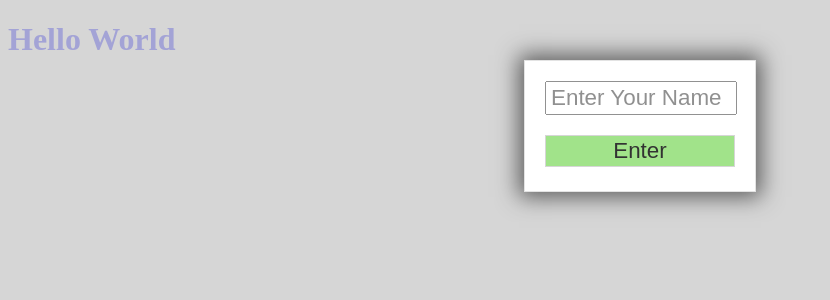
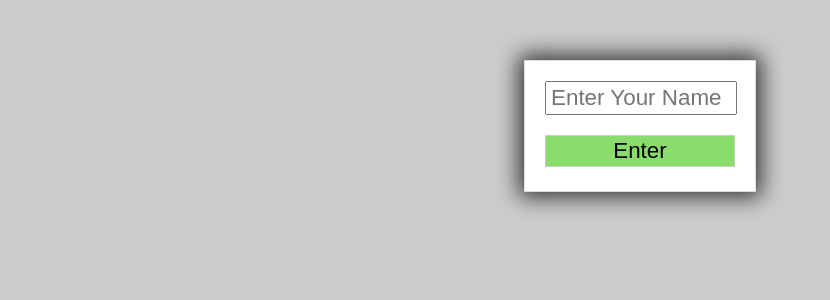
Before and after one commit to DCSIL-summer-course/react-firebase, a React app: page / in a window 1280 px wide. Shown: the top 300 px of the page, without its empty margins (0-830 px from the left). Built offline with nearby package versions, Linux system fonts and the light colour scheme.

Commit message:
basic message stuff in place

```diff
--- a/index.html
+++ b/index.html
@@ -2,6 +2,7 @@
 <html>
 <head>
   <title>React Firebase</title>
+  <link rel="stylesheet" href="style.css" media="screen" title="no title" charset="utf-8">
 </head>
 <body>
   <div id="root"></div>
--- a/src/App.js
+++ b/src/App.js
@@ -7,6 +7,8 @@ import thunkMiddleware from 'redux-thunk';
 
 import rootReducer from './reducers/index.js';
 import SignIn from './components/SignIn.js';
+import Messages from './components/Messages.js';
+import SendMessage from './components/SendMessage.js';
 
 const store = createStore(
   rootReducer,
@@ -27,9 +29,8 @@ class App extends Component {
       <Provider store={store}>
         <div>
           <SignIn />
-          <h1 style={{color: 'blue'}}>
-            Hello World
-          </h1>
+          <Messages />
+          <SendMessage />
         </div>
       </Provider>
     );
--- a/src/components/Messages.js
+++ b/src/components/Messages.js
@@ -0,0 +1,54 @@
+import React from 'react';
+import { connect } from 'react-redux';
+
+const MESSAGES=[
+  {key: '1', userName: 'Ted', text: 'hello world', timeStamp: Date.now()},
+  {key: '2', userName: 'Maria', text: 'Why would you?', timeStamp: Date.now() - 10000},
+  {key: '3', userName: 'Liam', text: 'Wooooo', timeStamp: Date.now() - 15000, isMe: true},
+  {key: '4', userName: 'Mark', text: 'Hello Universe...', timeStamp: Date.now() - 20000}
+];
+
+function Messages({messages=MESSAGES}){
+  var meStyle = {float: 'right', backgroundColor: '#2291FA', color: '#fff'};
+  return (
+    <div>
+      <ul style={styles.messageOuter}>
+        {messages.map((message) => {
+          var f = message.isMe ?  meStyle : {};
+          var style = Object.assign({}, styles.message, f);
+          return (
+            <li key={message.key} style={style}>
+              <div>{message.userName}</div>
+              <div>{message.text}</div>
+              <div>{message.timeStamp}</div>
+            </li>
+          );
+        })}
+      </ul>
+    </div>
+  );
+}
+
+const styles = {
+  messageOuter: {
+    margin: 0,
+    padding: 0
+  },
+  message: {
+    listStyle: 'none',
+    backgroundColor: '#ddd',
+    padding: '6px',
+    borderRadius: '4px',
+    margin: '6px 0',
+    float: 'left',
+    width: '80%'
+  }
+}
+
+const mapStateToProps = (state) => {
+  return {messages: state.messages};
+}
+
+Messages = connect(mapStateToProps)(Messages);
+
+export default Messages
--- a/src/components/SendMessage.js
+++ b/src/components/SendMessage.js
@@ -0,0 +1,53 @@
+import React, { Component } from 'react';
+import { connect } from 'react-redux';
+
+class SendMessage extends Component {
+  constructor(props){
+    super(props);
+    this.state = {
+      message: ''
+    };
+  }
+
+  onMessageChange(e){
+    this.setState({message: e.target.value});
+  }
+
+  onSend(){
+    this.props.sendMessage(this.props.name, this.state.message);
+    this.setState({message: ''});
+  }
+
+  render(){
+    return (
+      <div>
+        <input
+          type="text"
+          value={this.state.message}
+          onChange={this.onMessageChange.bind(this)}
+        />
+        <button onClick={this.onSend.bind(this)}>Send</button>
+      </div>
+    );
+  }
+}
+
+const mapStateToProps = (state) => {
+  return {name: state.user.name};
+}
+
+const mapDispatchToProps = (dispatch) => {
+  return {
+    sendMessage : (userName, message) => {
+      console.log(`${userName}: ${message}`)
+      return {};
+    }
+  }
+}
+
+SendMessage = connect(
+  mapStateToProps,
+  mapDispatchToProps
+)(SendMessage);
+
+export default SendMessage
--- a/src/components/SignIn.js
+++ b/src/components/SignIn.js
@@ -1,5 +1,4 @@
 import React, { Component } from 'react';
-import { render } from 'react-dom';
 import { connect } from 'react-redux';
 
 import { signIn } from '../actions/userActions.js';
@@ -18,7 +17,6 @@ class SignIn extends Component {
 
   onSubmit(){
     this.props.signIn(this.state.name);
-    console.log(`submit: ${this.state.name}`);
   }
 
   render(){
@@ -28,6 +26,7 @@ class SignIn extends Component {
       styles.modalOuter,
       {display: display}
     );
+
     return (
       <div style={modalOuter}>
         <div style={styles.modalInner}>
@@ -58,8 +57,7 @@ const styles = {
     top: 0,
     left: 0,
     textAlign: 'center',
-    backgroundColor: '#ccc',
-    opacity: 0.8
+    backgroundColor: '#ccc'
   },
   modalInner: {
     width: '230px',
--- /dev/null
+++ b/style.css
@@ -0,0 +1,18 @@
+.modal-enter {
+  opacity: 0.01;
+  transition: opacity 2s ease-in;
+}
+
+.modal-enter.modal-enter-active {
+  opacity: 1;
+}
+
+.modal-leave {
+  opacity: 1;
+  transition: opacity 2s ease-in;
+}
+
+.modal-leave.modal-leave-active {
+  opacity: 0.01;
+
+}
```
